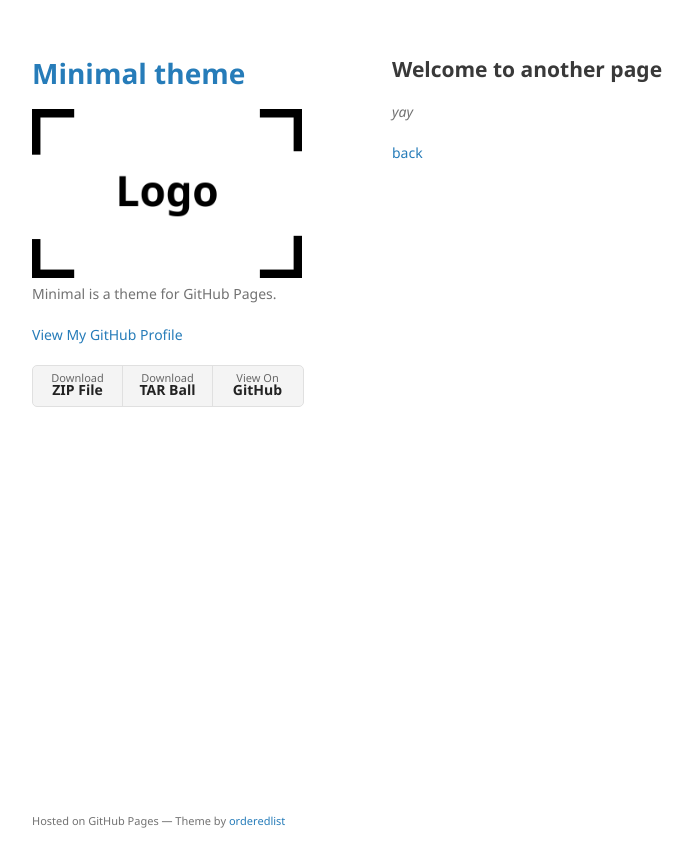
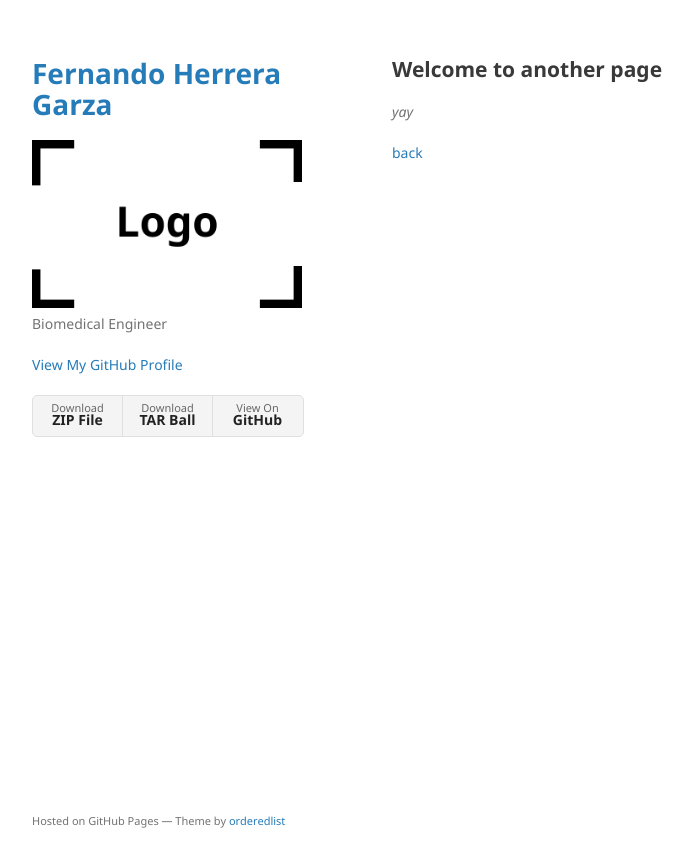
Before and after one commit to fhg99/fhg99.github.io, a Jekyll site: the page built from another-page.md, in a window 1280 px wide. Shown: the top 867 px of the page, without its empty margins (178-871 px from the left). Built offline with Jekyll 4.4.1, drawn with Linux system fonts in a browser that asks for light colours; our own code applies the rules of GitHub Pages for plain Markdown files.

Commit message:
Update _config.yml

```diff
--- a/_config.yml
+++ b/_config.yml
@@ -1,6 +1,6 @@
-title: Minimal theme
+title: Fernando Herrera Garza
 logo: /assets/img/logo.png
-description: Minimal is a theme for GitHub Pages.
+description: Biomedical Engineer
 show_downloads: true
 google_analytics:
 theme: jekyll-theme-minimal
```
